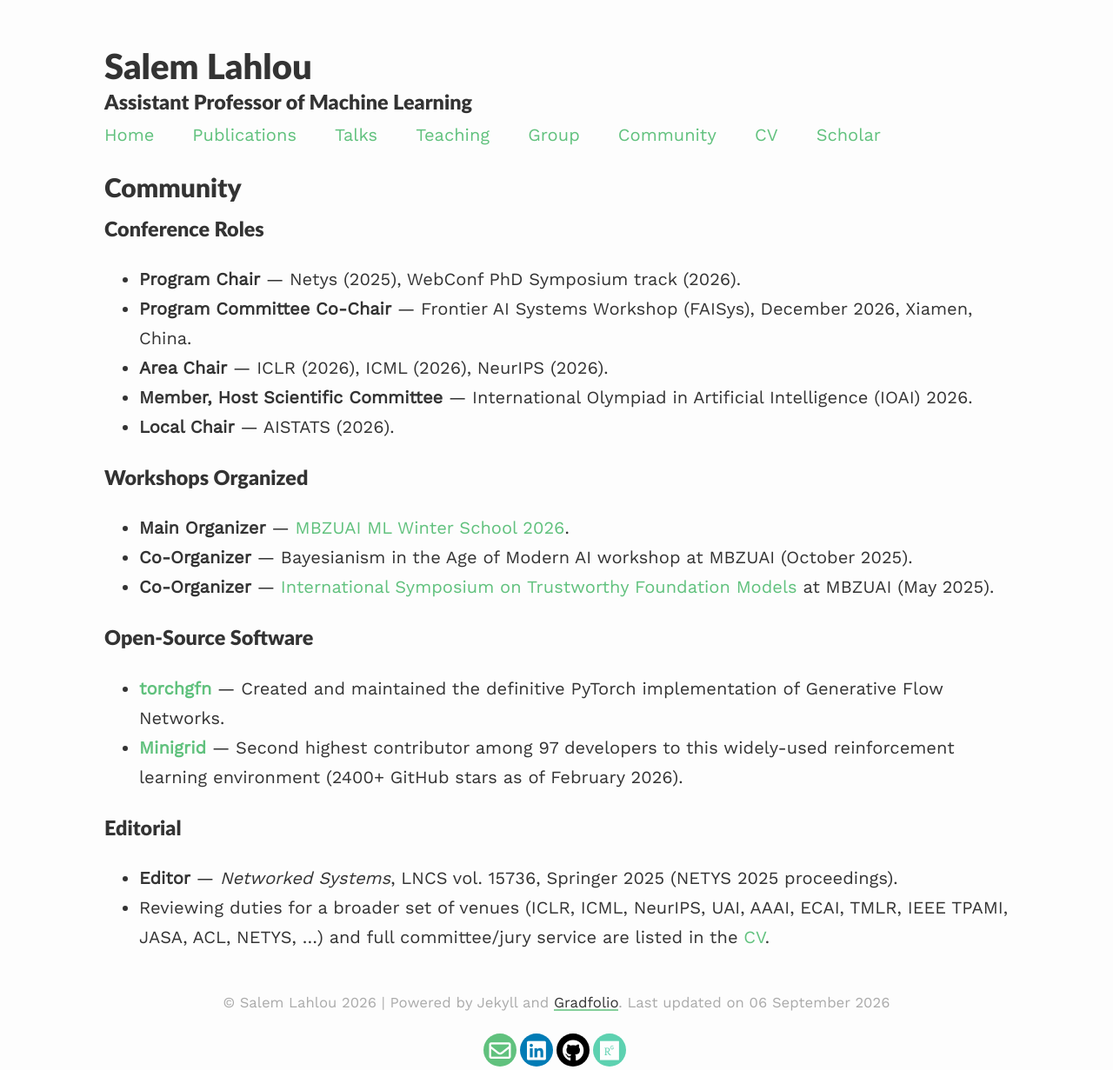
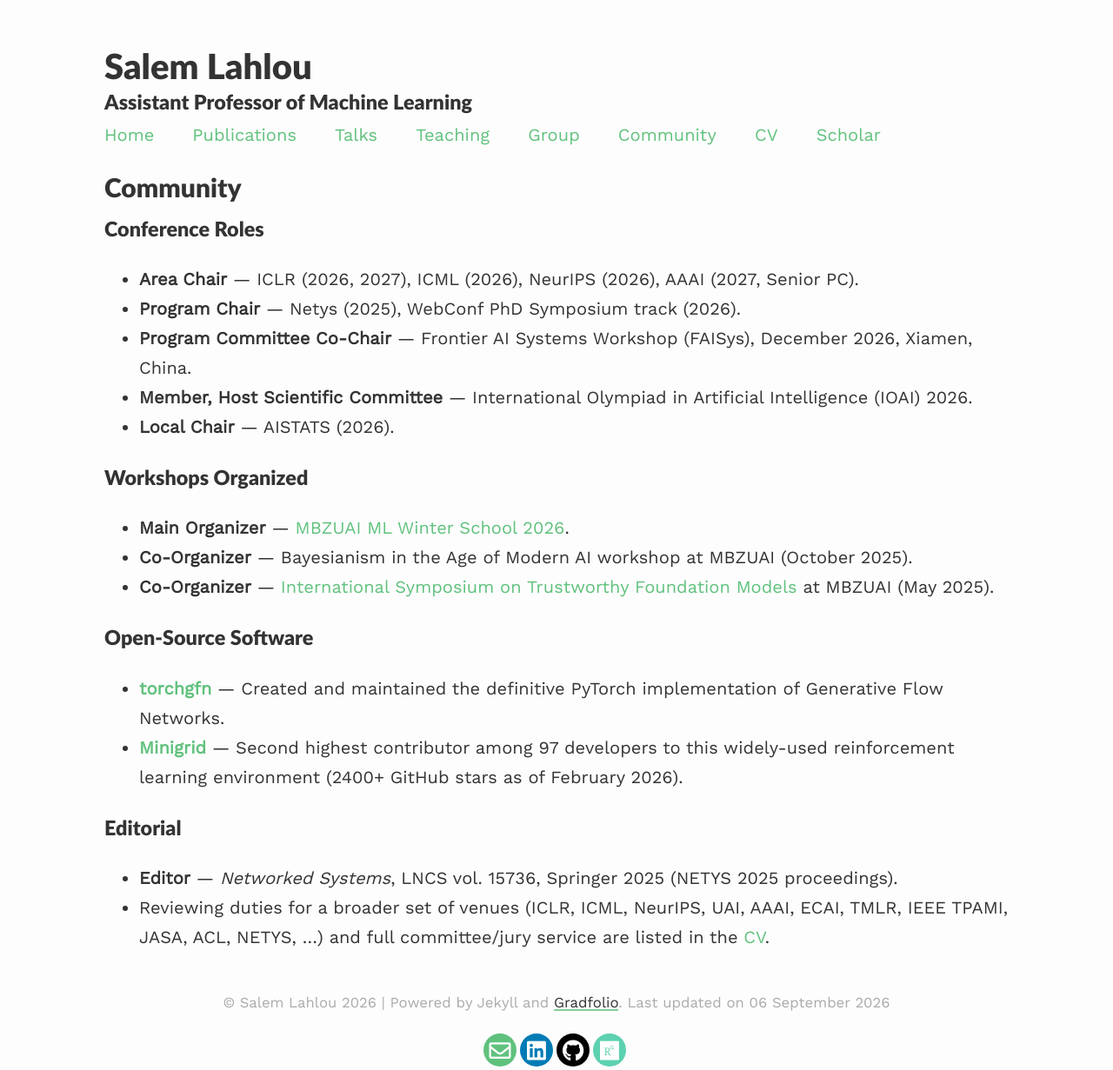
Before and after one commit to saleml/saleml.github.io, a Jekyll site: the page built from _pages/community.md, in a window 1280 px wide. Shown: the whole page at 87% size. Built offline with Jekyll 4.4.1, drawn with Linux system fonts in a browser that asks for light colours; nearby versions of some CDN libraries.

Commit message:
Sync from CV: ICLR 2027 AC, AAAI 2027 Senior PC
Also picks up the pending BatchGFlowNet -> BatchGFN title fix in publications.

Co-Authored-By: Claude Opus 5 <noreply@anthropic.com>

```diff
--- a/_pages/community.md
+++ b/_pages/community.md
@@ -9,9 +9,9 @@ published: true
 
 ### Conference Roles
 
+- **Area Chair** &mdash; ICLR (2026, 2027), ICML (2026), NeurIPS (2026), AAAI (2027, Senior PC).
 - **Program Chair** &mdash; Netys (2025), WebConf PhD Symposium track (2026).
 - **Program Committee Co-Chair** &mdash; Frontier AI Systems Workshop (FAISys), December 2026, Xiamen, China.
-- **Area Chair** &mdash; ICLR (2026), ICML (2026), NeurIPS (2026).
 - **Member, Host Scientific Committee** &mdash; International Olympiad in Artificial Intelligence (IOAI) 2026.
 - **Local Chair** &mdash; AISTATS (2026).
 
```
Also changed, not shown: _pages/publications.md (+1 -1 lines), 1 other file.
